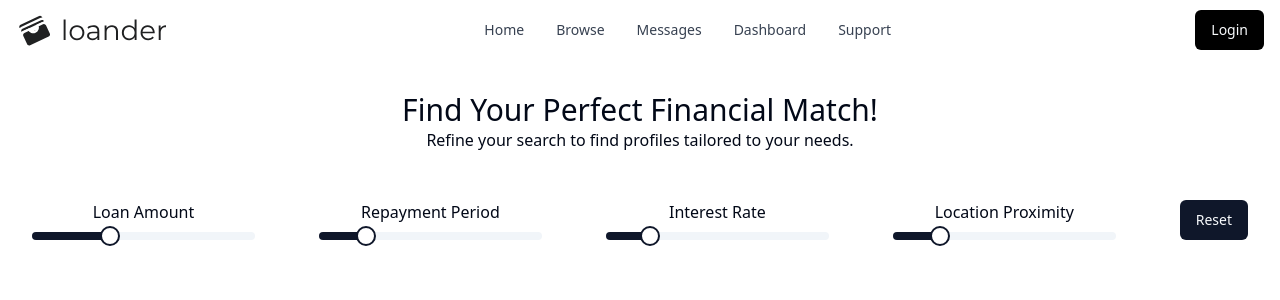
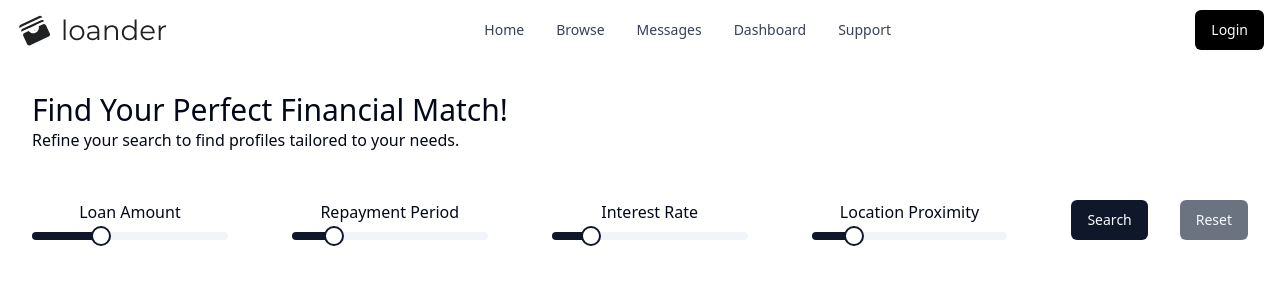
Before and after one commit to konfucius1/loander, a React (Vite) app in the folder client/: page /browse in a window 1280 px wide. Shown: the top 300 px of the page. Built offline with nearby package versions, Linux system fonts and the light colour scheme.

Commit message:
feat: extracted browse page header to component and added search button

```diff
--- a/client/src/components/browse/FilterSearch.tsx
+++ b/client/src/components/browse/FilterSearch.tsx
@@ -12,7 +12,11 @@ export const FilterSearch = () => {
         <SliderFilter step={0.5} min={1} max={12} label="Repayment Period" />
         <SliderFilter step={0.5} min={4} max={10} label="Interest Rate" />
         <SliderFilter step={5} min={1} max={50} label="Location Proximity" />
-        <Button onClick={resetSliders}>Reset</Button>
+
+        <Button className="mr-4">Search</Button>
+        <Button className="ml-4 bg-gray-500" onClick={resetSliders}>
+          Reset
+        </Button>
       </div>
     </>
   )
--- a/client/src/pages/Browse.tsx
+++ b/client/src/pages/Browse.tsx
@@ -1,17 +1,23 @@
 import { FilterSearch } from '@/components/browse/FilterSearch'
+
+const Header = () => {
+  return (
+    <section className="mb-8 flex flex-col justify-start text-left">
+      <h1 className="capitalize font-medium text-3xl">
+        Find your perfect financial match!
+      </h1>
+      <h2 className="font-light text-md">
+        Refine your search to find profiles tailored to your needs.
+      </h2>
+    </section>
+  )
+}
 
 export const Browse = () => {
   return (
     <>
       <div className="p-8">
-        <section className="mb-8">
-          <h1 className="capitalize font-medium text-3xl">
-            Find your perfect financial match!
-          </h1>
-          <h2 className="font-light text-md">
-            Refine your search to find profiles tailored to your needs.
-          </h2>
-        </section>
+        <Header />
         <FilterSearch />
       </div>
     </>
```
